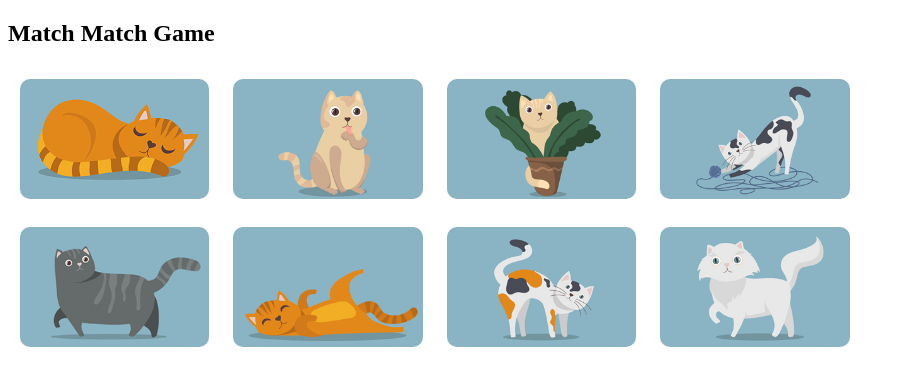
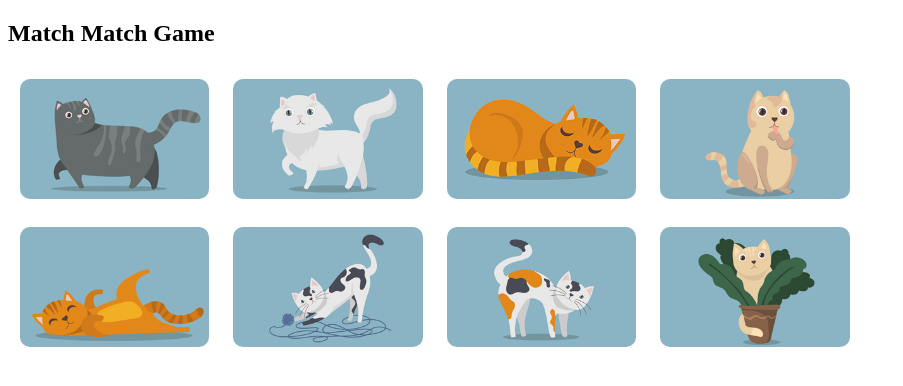
Before and after one commit to attikos/ddd-vue-match-game, a Vue app: page / in a window 1280 px wide. Shown: the top 386 px of the page, without its empty margins (0-903 px from the left). Built offline with nearby package versions, Linux system fonts and the light colour scheme.

Commit message:
feat: import images, add store, presentor, repository

```diff
--- a/src/Application/AppStartedUsecase.ts
+++ b/src/Application/AppStartedUsecase.ts
@@ -1,9 +1,18 @@
 import type { Usecase } from '@/Application/types';
+import type { CardRepository } from '@/Repositories/CardRepository';
 
-export class AppStartedUseCase implements Usecase {
-    constructor() {}
+export class AppStartedUsecase implements Usecase {
+    constructor(
+        private cardRepository: CardRepository,
+        private cardImagesAsset: string[],
+    ) {}
 
     async execute(): Promise<void> {
-        console.log('app started')
+        console.log('app started');
+
+        this.cardRepository.setCardImageUrls(this.cardImagesAsset);
+
+        const randomCards = [...this.cardImagesAsset].sort(() => (Math.random() > 0.5) ? 1 : -1);
+        this.cardRepository.setCurrentCards(randomCards)
     }
 }
--- /dev/null
+++ b/src/Data/card.store.ts
@@ -0,0 +1,18 @@
+import { defineStore } from 'pinia';
+import type { CardState } from '@/Domain/Card';
+
+export const useCardStore = defineStore('card', {
+    state: (): CardState => ({
+        cardImageUrls : [],
+        currentCards : [],
+    }),
+
+    actions: {
+        setCurrentCards(urls: string[]) {
+            this.currentCards = urls;
+        },
+        setCardImageUrls(urls: string[]) {
+            this.cardImageUrls = urls;
+        }
+    }
+});
--- /dev/null
+++ b/src/Domain/Card.ts
@@ -0,0 +1,15 @@
+export const cardImagesAsset = [
+    'card/01.jpg',
+    'card/02.jpg',
+    'card/03.jpg',
+    'card/04.jpg',
+    'card/05.jpg',
+    'card/06.jpg',
+    'card/07.jpg',
+    'card/08.jpg',
+];
+
+export interface CardState {
+    cardImageUrls: string[]
+    currentCards: string[]
+}
--- /dev/null
+++ b/src/Presentation/presenter/CardPresenter.ts
@@ -0,0 +1,18 @@
+// import store from '@sw/Data/store';
+import { useCardStore } from '@/Data/card.store';
+import { storeToRefs } from 'pinia';
+import type { Ref } from 'vue';
+
+export interface CardPresenter {
+    cardImageUrls: Ref<string[]>
+    currentCards: Ref<string[]>
+}
+
+export function CardPresenter(): CardPresenter {
+    const { cardImageUrls, currentCards } = storeToRefs(useCardStore());
+
+    return {
+        cardImageUrls,
+        currentCards
+    };
+}
--- /dev/null
+++ b/src/Presentation/usecaseMap/index.ts
@@ -0,0 +1,12 @@
+import { CardRepository } from '@/Repositories/CardRepository';
+import { cardImagesAsset } from '@/Domain/Card';
+import { AppStartedUsecase } from '@/Application/AppStartedUsecase';
+
+export const appStartedUsecaseMap = () => {
+    const usecase = new AppStartedUsecase(
+        new CardRepository(),
+        cardImagesAsset,
+    );
+
+    return usecase.execute();
+};
--- a/src/Presentation/view/pages/PageHome.vue
+++ b/src/Presentation/view/pages/PageHome.vue
@@ -1,18 +1,14 @@
 <script setup lang="ts">
+import { CardPresenter } from '@/Presentation/presenter/CardPresenter';
 import { getImageUrl } from '@/Presentation/view/utils/get-image-url';
+import { computed } from 'vue';
 
-const cardImageUrls = [
-    '01.jpg',
-    '02.jpg',
-    '03.jpg',
-    '04.jpg',
-    '05.jpg',
-    '06.jpg',
-    '07.jpg',
-    '08.jpg',
-];
 
-const cardImages = cardImageUrls.map(img => getImageUrl(img, '../assets/card/'));
+const cardPresenter = CardPresenter() || {};
+// const cardPresenter = computed(() => CardPresenter());
+
+
+const cardImages = cardPresenter.currentCards.value.map(img => getImageUrl(img));
 
 </script>
 
--- a/src/Presentation/view/utils/get-image-url.ts
+++ b/src/Presentation/view/utils/get-image-url.ts
@@ -1,4 +1,4 @@
-export function getImageUrl(name: string, path: string) {
+export function getImageUrl(name: string, path: string = '../assets/') {
     const subPath = `${path}${name}`;
 
     return new URL(subPath, import.meta.url).href
--- /dev/null
+++ b/src/Repositories/CardRepository.ts
@@ -0,0 +1,21 @@
+import { useCardStore } from '@/Data/card.store';
+
+export class CardRepository {
+    private _store: ReturnType<typeof useCardStore>;
+
+    constructor() {
+        this._store = useCardStore();
+    }
+
+    get store() {
+        return this._store;
+    }
+
+    setCurrentCards(cards: string[]) {
+        this.store.setCurrentCards(cards);
+    }
+
+    setCardImageUrls(cards: string[]) {
+        this.store.setCardImageUrls(cards);
+    }
+}
--- a/src/main.ts
+++ b/src/main.ts
@@ -3,6 +3,7 @@ import { createPinia } from 'pinia';
 import { createAppRouter } from '@/Presentation/view/router';
 import App from '@/App.vue';
 import '@/Presentation/view/scss/main.scss';
+import { appStartedUsecaseMap } from '@/Presentation/usecaseMap';
 
 const app = createApp(App);
 
@@ -11,6 +12,8 @@ app.use(createPinia());
 const router = createAppRouter();
 app.use(router);
 
-router.isReady().then(() => {
+router.isReady().then(async () => {
+    await appStartedUsecaseMap();
+
     app.mount('#app');
 });
```
Also changed, not shown: src/stores/counter.ts (deleted, +0 -12 lines).
